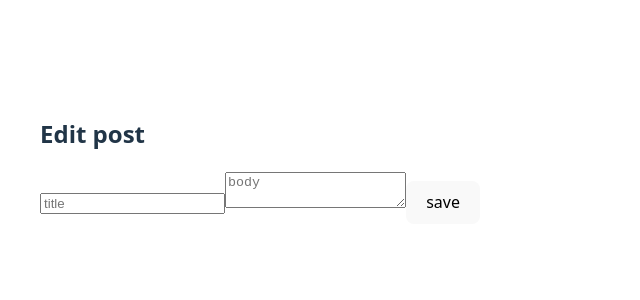
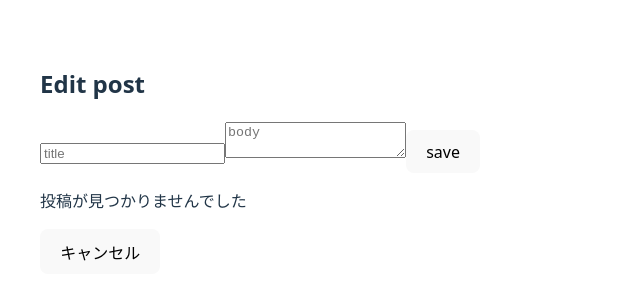
Before and after one commit to marieiram/blog-api-react, a React app in the folder frontend/: page /posts/1/edit in a window 1280 px wide. Shown: the part 240-540 px from the top of the page, without its empty margins (0-640 px from the left). Built offline with nearby package versions, Linux system fonts and the light colour scheme; no server answers; sample sign-in values are in the browser's storage; the HTML template or start-up script is replaced by a standard one.

Commit message:
feat: implement post edit feature with form initialization and update API

```diff
--- a/frontend/src/components/PostForm.jsx
+++ b/frontend/src/components/PostForm.jsx
@@ -1,8 +1,18 @@
-import { useState } from "react";
+import { useState, useEffect } from "react";
 
-function PostForm({ onSubmit, message, mode }) {
+function PostForm({ onSubmit, message, mode, post }) {
   const [title, setTitle] = useState("");
   const [body, setBody] = useState("");
+
+
+  //postが渡ってきたときは初期値をセットする
+  useEffect(() => {
+    if (post) {
+      // eslint-disable-next-line react-hooks/set-state-in-effect
+      setTitle(post.title);
+      setBody(post.body);
+    }
+  }, [post]);
 
   //「投稿」ボタンをクリックしたときにPostデータを渡す
   const handleSubmit = (e) => {
--- a/frontend/src/pages/PostEditPage.jsx
+++ b/frontend/src/pages/PostEditPage.jsx
@@ -1,9 +1,72 @@
 import PostForm from "../components/PostForm";
+import { useAuth } from "../contexts/useAuth";
+import { useParams, useNavigate } from "react-router-dom";
+import { useState, useEffect, } from "react";
+import { updatePost, getPostDetail } from "../api/posts";
+
 
 function PostEditPage() {
+    const { isAuthenticated } = useAuth();
+
+    //URL切り替え用
+    const navigate = useNavigate();
+
+    //formメッセージ表示用
+    const [formMessage, setFormMessage] = useState("");
+
+    //URLのパラメータを取得
+    const { id } = useParams();
+
+    //投稿詳細の状態を管理
+    const [post, setPost] = useState();
+
+
+    //初期値を取得する関数
+    useEffect(() => {
+        const fetchData = async () => {
+            try {
+                const data = await getPostDetail(id);
+                setPost(data);
+            } catch {
+                setFormMessage("投稿が見つかりませんでした");
+            }
+        };
+        fetchData();
+    }, [id]);
+
+    //投稿更新関数
+    async function handleUpdatePost(postData) {
+        try {
+            //ここでAPIを呼び出して投稿を更新する
+            await updatePost(id, postData);
+            setFormMessage("投稿の更新に成功しました");
+            //投稿が完了したら詳細ページに遷移
+            navigate(`/posts/${id}`);
+        } catch {
+            setFormMessage("投稿の更新に失敗しました");
+        }
+    }
+
+
+    //キャンセルボタンを押したら投稿詳細ページに遷移
+    const navigatePosts = () => {
+        navigate(`/posts/${id}`);
+    }
+
+    //ログインしてない時はログインページへ遷移
+    useEffect(() => {
+        if (!isAuthenticated) {
+            navigate("/login")
+            return;
+        }
+    }, [isAuthenticated, navigate]);
 
     return (
-        <PostForm mode="edit" />
+        <div>
+            <PostForm mode="edit" onSubmit={handleUpdatePost} message={formMessage} post={post} />
+            <button onClick={navigatePosts}>キャンセル</button>
+        </div>
     );
 }
+
 export default PostEditPage;
--- a/frontend/src/pages/PostNewPage.jsx
+++ b/frontend/src/pages/PostNewPage.jsx
@@ -43,7 +43,7 @@ function PostNewPage() {
 
     return (
         <>
-            <PostForm onSubmit={handlecreatePost} message={formMessage} mode="new" />
+            <PostForm mode="new" onSubmit={handlecreatePost} message={formMessage} />
             <button onClick={navigatePosts}>一覧に戻る</button>
         </>
     )
```
